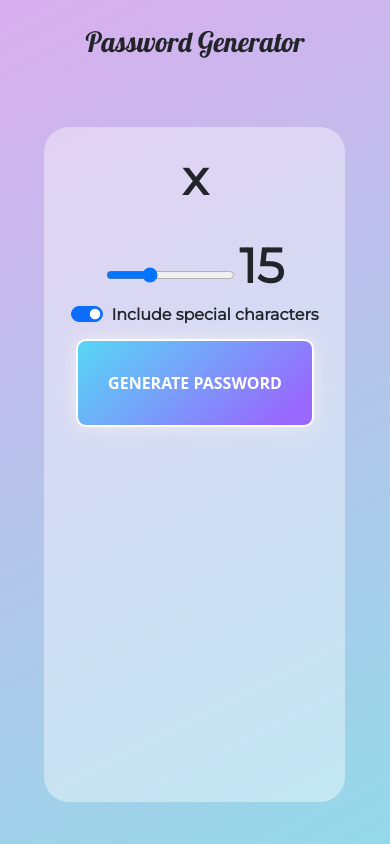
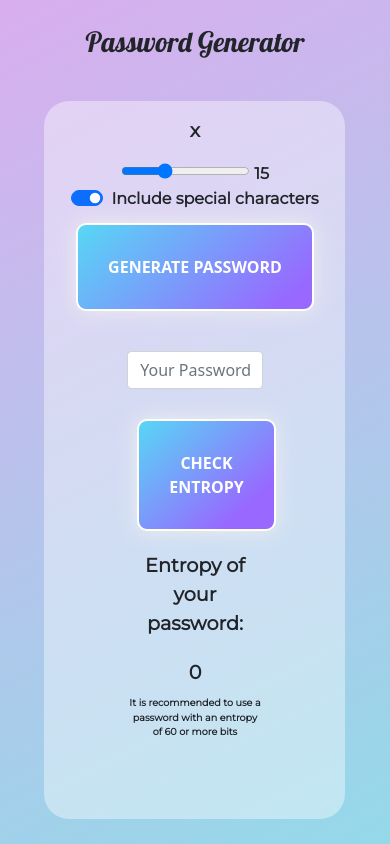
Before and after one commit to albra1/password-generator, a Flask app: template templates/index.html in a window 390 px wide. Run offline with Flask 2, Linux system fonts and the light colour scheme; the template is opened without the code that fills it: most values are stand-ins (such as "Sample title", 1, 10 or a date in 2020).

Commit message:
added entropy check and media queries

```diff
--- a/app.py
+++ b/app.py
@@ -2,20 +2,22 @@ from flask import Flask, request, render_template
 from password_generator import Password_Generator
 import string
 
+# the flask app
 app = Flask(__name__)
 generator = Password_Generator()
 chars = string.ascii_letters + string.digits
 chars_special = chars + string.punctuation
 
-current_password = "**********"
+current_password = generator.generate_password(15, chars_special)
+first_load = True
 
-@app.route("/", methods=["POST"])
+#index page
+@app.route("/", methods=["GET","POST"])
 def index():
 
     return render_template("index.html", password=current_password)
 
-
-
+#generate password
 @app.route("/generate", methods=["POST"])
 def generate():
 
@@ -33,6 +35,15 @@ def generate():
 
     return current_password
 
+#check entropy
+@app.route("/check", methods=["POST"])
+def check_entropy():
+    password = request.form["pass-entropy"]
+    entropy = generator.calc_entropy(password)
+    print(entropy)
+    entropy = round(entropy)
+
+    return str(entropy)
 
 if __name__ == "__main__":
-    app.run(port=1337, debug=True)
+    app.run(host='localhost', port=8080, debug=True)
--- a/static/scripts/script.js
+++ b/static/scripts/script.js
@@ -1,18 +1,33 @@
+//load the buttons, send the requests when clicked
 document.addEventListener('DOMContentLoaded', () => {
-    document.querySelectorAll('button').forEach(button => {
-        button.onclick = () => {
+
+    gen_button = document.getElementById("generate-btn")
+    gen_button.onclick = () => {
         data = new FormData(document.getElementById("generate_form"));
         const request = new XMLHttpRequest();
-            request.open('POST', `/${button.id}`);
+        request.open('POST', `/generate`);
         request.onload = () => {
             const response = request.responseText;
             document.getElementById('password').innerHTML = response;
         };
         request.send(data);
     };
-    });
+
+    entropy_button = document.getElementById("entropy-btn")
+    entropy_button.onclick = () => {
+        data = new FormData(document.getElementById("entropy-form"));
+        const request = new XMLHttpRequest();
+        request.open('POST', `/check`);
+        request.onload = () => {
+            const response = request.responseText;
+            document.getElementById('entropy-result').innerHTML = response;
+        };
+        request.send(data);
+    };
+
 });
 
+//change the slider value
 let change_slider = () => {
     var slider = document.getElementById("length-range");
     var output = document.getElementById("len-slider");
--- a/static/styles/style.css
+++ b/static/styles/style.css
@@ -11,12 +11,12 @@ body {
     padding-top: 3vh;
     padding-bottom: 3vh;
     text-align: center;
-    height: 15vh;
+    height: 12vh;
 }
 
 h1{
     font-family: 'Lobster', cursive;
-    font-size: 5em;
+    font-size: 6em;
 }
 
 p{
@@ -35,7 +35,7 @@ label{
     background-color: rgb(255, 255, 255, 0.4);
     text-align: center;
     border-radius: 25px;
-    height: 80vh;
+    height: 85vh;
     padding: 5%;
 }
 
@@ -80,3 +80,96 @@ label{
 .form-check-input{
     position: absolute;
 }
+
+.entropy{
+    margin-top: 60px;
+    margin-left: 25%;
+    margin-right: 25%;
+}
+
+#entropy-btn{
+    margin-top: 30px;
+}
+
+.entropy-text{
+    margin: 10px;
+    font-size: 2em;
+}
+
+.entropy-description{
+    font-size: 1em;
+}
+
+@media only screen and (max-width : 1224px) {
+
+    p{
+
+        font-size: 1.6em;
+    }
+
+    label{
+        font-size: 1.7em;
+    }
+
+    .entropy-text{
+        font-size: 1.5em;
+    }
+
+    .entropy{
+        margin-top: 40px;
+    }
+
+    .entropy-description{
+        font-size: 0.8em;
+    }
+    }
+
+/* Large devices (laptops/desktops, 992px and up) */
+@media only screen and (max-width: 992px) {
+
+    p{
+
+        font-size: 1.6em;
+    }
+
+    label{
+        font-size: 1.7em;
+    }
+
+    .entropy-text{
+        font-size: 1.5em;
+    }
+
+    .entropy{
+        margin-top: 40px;
+    }
+
+    .entropy-description{
+        font-size: 0.8em;
+    }
+
+  }
+
+  @media screen and (max-width: 600px) {
+    p{
+
+        font-size: 1.2em;
+    }
+
+    label{
+        font-size: 1em;
+    }
+
+    .entropy-text{
+        font-size: 1.2em;
+    }
+
+    .entropy{
+        margin-top: 30px;
+    }
+
+    .entropy-description{
+        font-size: 0.6em;
+    }
+
+  }
--- a/templates/index.html
+++ b/templates/index.html
@@ -25,8 +25,8 @@
             </div>
             <div class="col-10">
                 <div class="content-container">
-                    <div class="password-container" id="password">
-                        <p>{{password}}</p>
+                    <div class="password-container">
+                        <p id="password">{{password}}</p>
                     </div>
                     <form action="/" method="POST" id="generate_form" onsubmit="">
                         <input type="range" min="8" max="30" value="15" class="slider" name="length" id="length-range" oninput="change_slider()">
@@ -35,9 +35,19 @@
                                 <input class="form-check-input" type="checkbox" id="flexSwitchCheckDefault" value="special" name="special-chars" checked>
                                 <label class="form-check-label" for="flexSwitchCheckDefault">Include special characters</label>
                             </div>
-                        <button type="submit" id="generate" class="btn-grad">Generate Password</button>
+                        <button type="button" id="generate-btn" class="btn-grad">Generate Password</button>
                     </form>
-
+                    <div class="entropy">
+                        <form action="/" method="POST" id="entropy-form" onsubmit="">
+                            <input type="password" class="form-control" name=pass-entropy id="inputPassword" placeholder="Your Password">
+                            <button type="button" id="entropy-btn" class="btn-grad">Check Entropy</button>
+                        </form>
+                        <div class="entropy-container">
+                            <label class="entropy-text">Entropy of your password:</label>
+                            <label class="entropy-text" id="entropy-result">0</label>
+                            <label class="entropy-description">It is recommended to use a password with an entropy of 60 or more bits</label>
+                        </div>
+                    </div>
                 </div>
             </div>
             <div class="col col-1">
```
Lines whose indentation alone changed are shown as unchanged.
